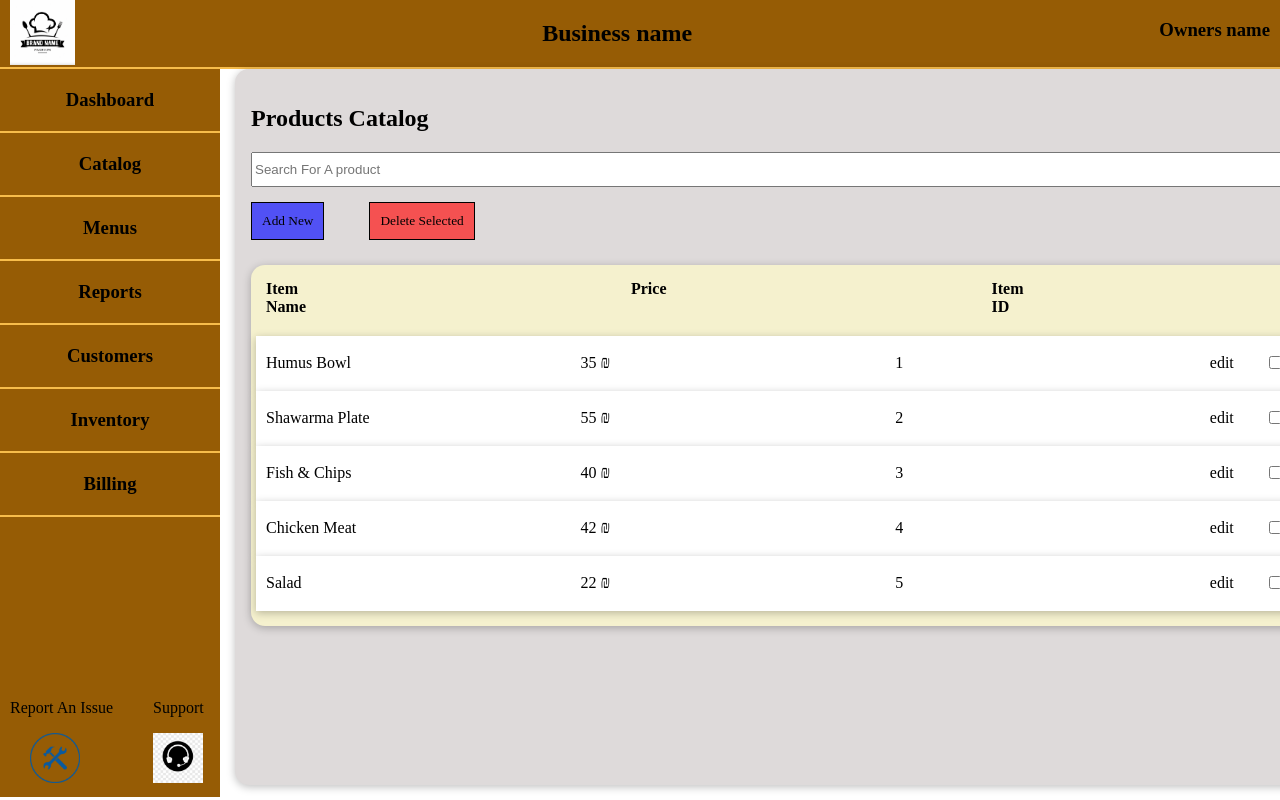
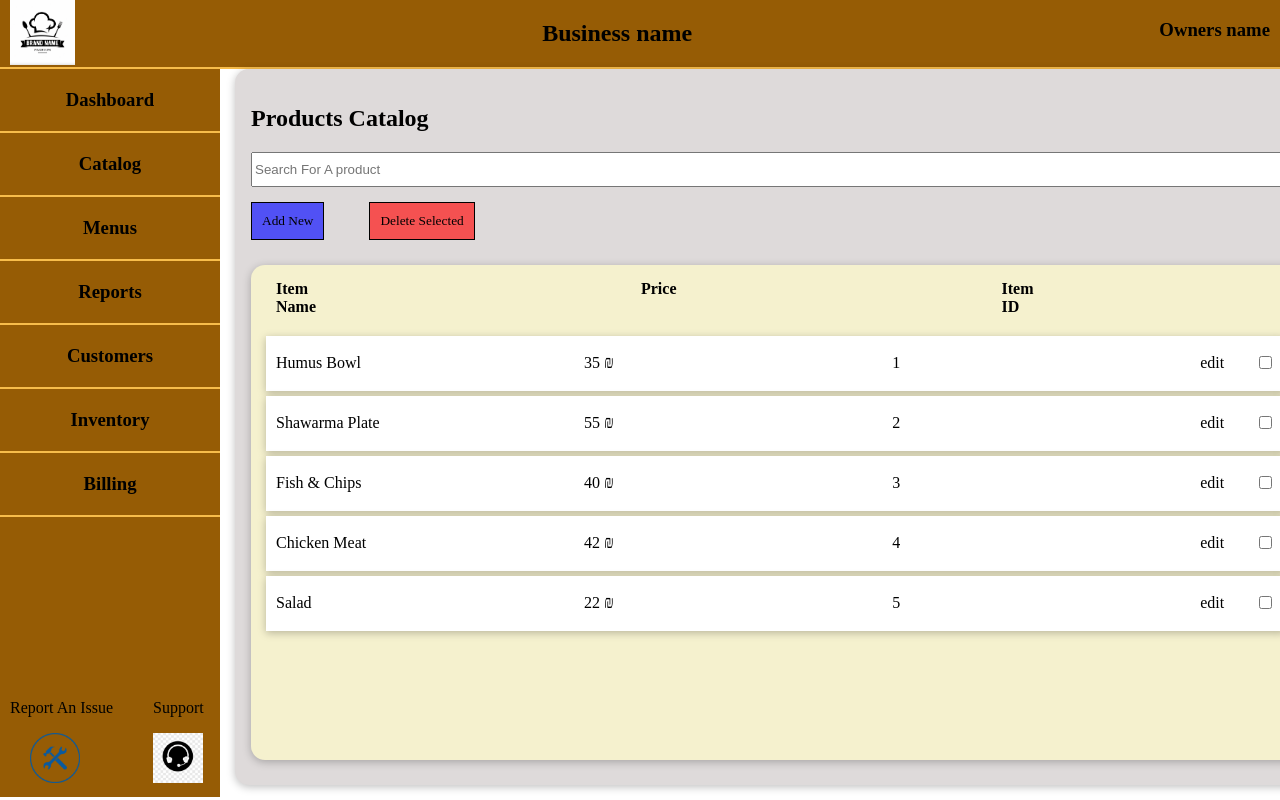
Before and after one commit to danmachlenkin/Back-Office-For-Restaurants, a React (Create React App) app: page / in a window 1280 px wide. Both pictures are taken after a click on the element "Catalog". Shown: the top 800 px of the page. Built offline with nearby package versions, Linux system fonts and the light colour scheme.

Commit message:
working on Catalog's page logic

```diff
--- /dev/null
+++ b/src/Components/Catalog/AddNewProduct.js
@@ -0,0 +1,19 @@
+import React from "react";
+
+//JS imports
+
+//CSS imports
+
+const AddNewProduct = (props) => {
+    let saveNewProductAction = props.saveNewProductAction;
+
+    return <div>
+        <label>Name:</label>
+        <input type="text"/>
+        <label>Price:</label>
+        <input type="number"/>
+        <button onClick={saveNewProductAction}>Save</button>
+    </div>
+};
+
+export default AddNewProduct;
--- a/src/Components/Catalog/CatalogItemList.js
+++ b/src/Components/Catalog/CatalogItemList.js
@@ -2,6 +2,7 @@ import React, { Fragment } from "react";
 
 //JS imports
 import ProductItem from "./ProductItem";
+import AddNewProduct from "./AddNewProduct";
 //CSS imports
 import modules from "./CatalogItemList.module.css";
 
@@ -13,18 +14,36 @@ const DUMMY_DATA = [
   { name: "Salad", price: 22, itemId: 5 },
 ];
 
-const CatalogItemList = () => {
+const CatalogItemList = (props) => {
+  let isAddNewProductActive = props.isAddNewProductActive;
+  console.log(isAddNewProductActive)
+  let saveNewProductAction = props.saveNewProductAction;
   return (
     <Fragment>
       <div className={modules.contentWrapper}>
+        {isAddNewProductActive ? (
+          <div>
+            <AddNewProduct saveNewProductAction={saveNewProductAction}/>
+          </div>
+        ) : (
+          <div>
             <div className={modules.listHeadLines}>
               <span>Item Name</span>
               <span>Price</span>
               <span>Item ID</span>
             </div>
             <div>
-        {DUMMY_DATA.map(item => <ProductItem name={item.name} price={item.price} itemId={item.itemId} key={item.itemId}/>)}
+              {DUMMY_DATA.map((item) => (
+                <ProductItem
+                  name={item.name}
+                  price={item.price}
+                  itemId={item.itemId}
+                  key={item.itemId}
+                />
+              ))}
             </div>
+          </div>
+        )}
       </div>
     </Fragment>
   );
--- a/src/Components/Catalog/CatalogItemList.module.css
+++ b/src/Components/Catalog/CatalogItemList.module.css
@@ -2,9 +2,10 @@
     box-shadow: 0 2px 8px rgba(0, 0, 0, 0.25);
     border-radius: 14px;
     background-color: rgb(245, 241, 206);
-    padding: 15px 5px;
+    padding: 15px 15px;
     margin-top: 25px;
-
+    overflow-y: auto;
+    height: 68%;
 }
 
 
--- a/src/Components/Catalog/ProductItem.module.css
+++ b/src/Components/Catalog/ProductItem.module.css
@@ -6,6 +6,7 @@
     box-shadow: 0 2px 8px rgba(0, 0, 0, 0.25);
     background-color: rgb(255, 255, 255);
     padding: 10px;
+    margin-bottom: 5px;
 }
 
 .productDiv p{
--- a/src/Components/Catalog/SearchInput.js
+++ b/src/Components/Catalog/SearchInput.js
@@ -1,17 +1,18 @@
-import React, { Fragment } from "react";
+import React, { Fragment, useState } from "react";
 
 
 //CSS imports
 import modules from './SearchInput.module.css';
 
 
-const SearchInput = ()=> {
+const SearchInput = (props)=> {
+
 
     return <Fragment>
         <h2>Products Catalog</h2>
         <div className="">
             <input placeholder="Search For A product"  type='search' className={modules.inputElement}></input>
-            <button className={modules.addNewBtn}>Add New </button>
+            <button className={modules.addNewBtn} onClick={props.addNewProductStatus}>Add New </button>
             <button className={modules.deleteProductBtn}>Delete Selected</button>
         </div>
     </Fragment>
--- a/src/pages/Catalog.js
+++ b/src/pages/Catalog.js
@@ -1,5 +1,5 @@
 //Libraries Imports
-import React, { Fragment } from "react";
+import React, { Fragment,useState } from "react";
 
 //JS imports
 import SearchInput from "../Components/Catalog/SearchInput";
@@ -7,10 +7,21 @@ import CatalogItemList from "../Components/Catalog/CatalogItemList";
 //CSS imports
 
 const Catalog = () => {
+  const [addNewProductStatus,setAddNewProductStatus] = useState(false);
+
+  const addNewProductStatusHandler = (e) => {
+    if(e.target.innerText==='Add New'){
+      setAddNewProductStatus(true);
+    }else{
+      setAddNewProductStatus(false);
+    }
+  }
+
+
   return (
     <Fragment>
-      <SearchInput />
-      <CatalogItemList />
+      <SearchInput addNewProductStatus={addNewProductStatusHandler} />
+      <CatalogItemList isAddNewProductActive={addNewProductStatus} saveNewProductAction={addNewProductStatusHandler} />
     </Fragment>
   );
 };
```
Also changed, not shown: src/Components/Catalog/AddNewProduct.module.css (added). Lines whose indentation alone changed are shown as unchanged.
